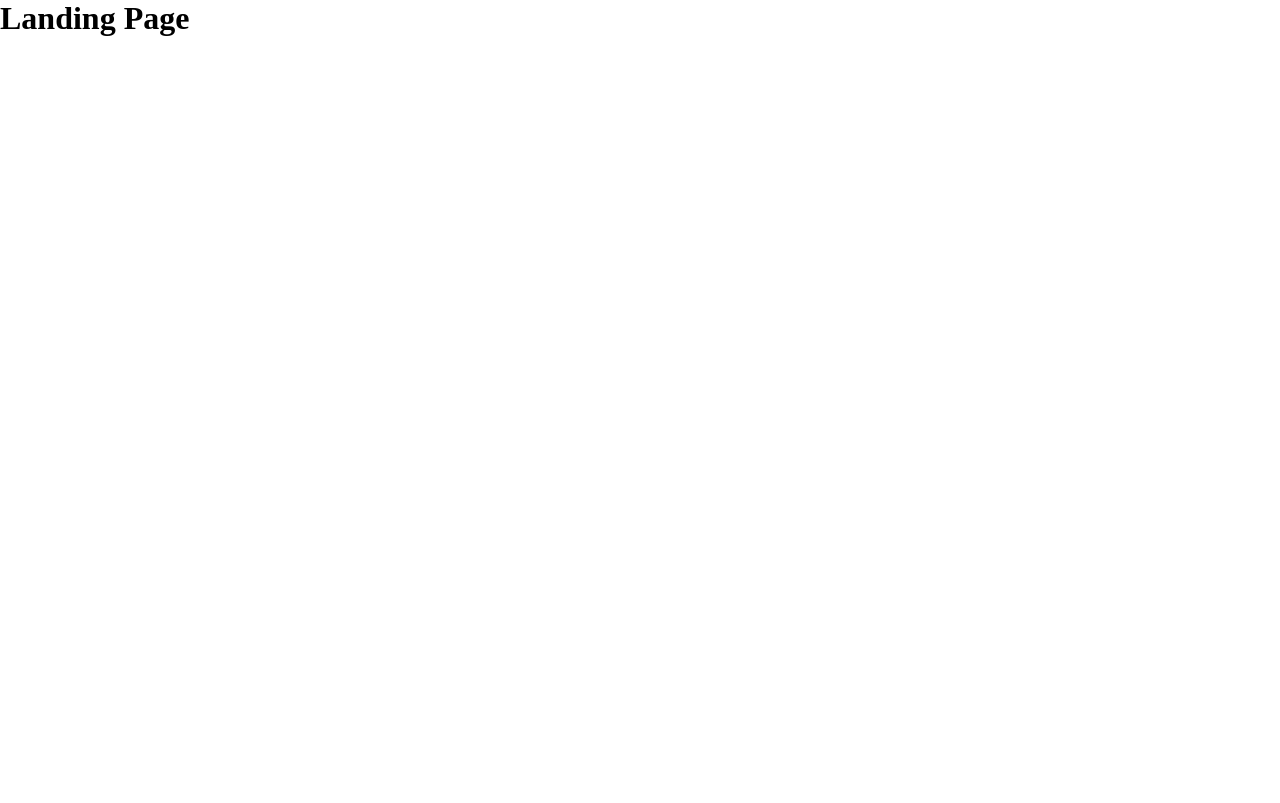
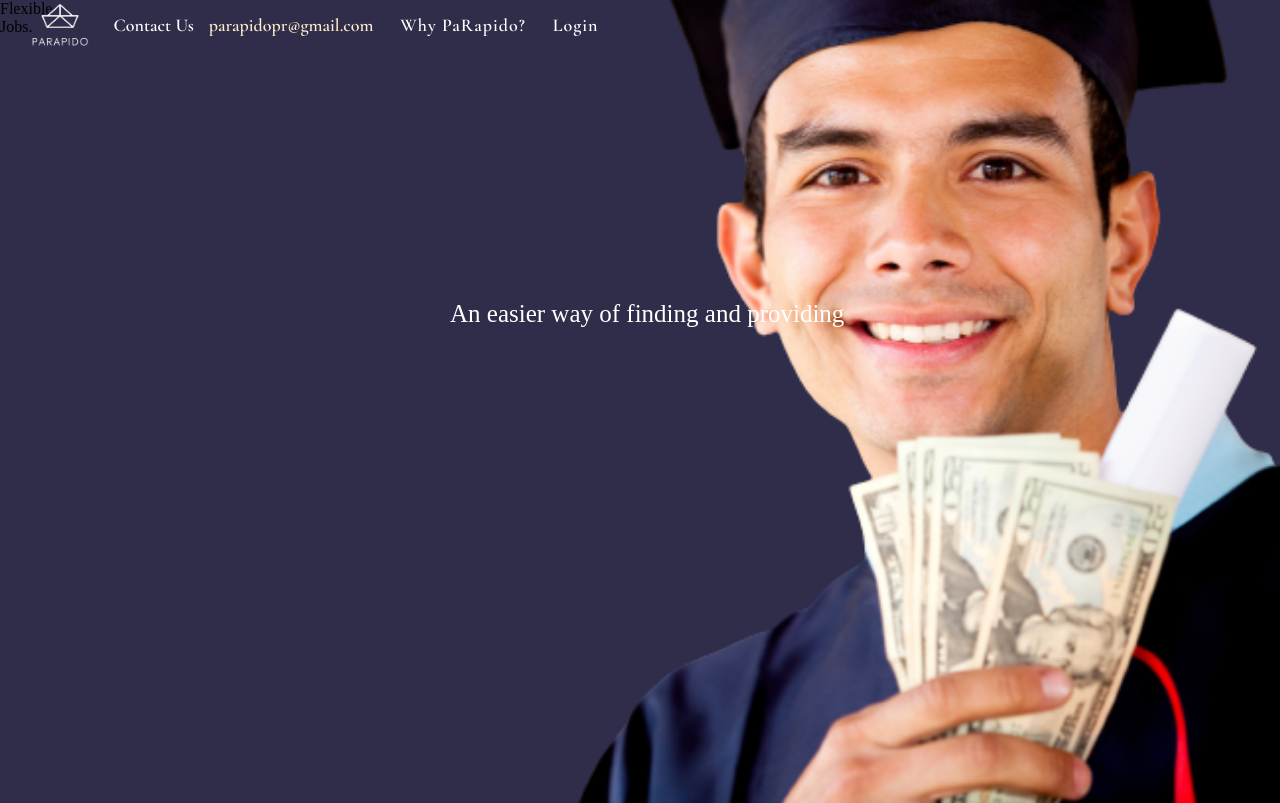
Before and after one commit to Mariie97/Capstone-QWERTY-Dev-Solutions-Team, a React (Create React App) app in the folder parapido-gui/: page / in a window 1280 px wide. Built offline with nearby package versions, Linux system fonts and the light colour scheme.

Commit message:
started and structured landing page, also fixed hyphen property for text break on profile page

```diff
--- a/parapido-gui/src/App.js
+++ b/parapido-gui/src/App.js
@@ -2,8 +2,9 @@
 import React from 'react';
 import { BrowserRouter, Route, Switch, Redirect } from 'react-router-dom'
 import {withCookies} from "react-cookie";
+import LandingPage from "./Components/LandingPage"
 import LoginPage from "./Components/LoginPage";
-import Profile from "./Components/ProfilePage";
+import ProfilePage from "./Components/ProfilePage";
 import JobDashboardPage from "./Components/JobDashboardPage";
 import NavBar from './Components/NavBar';
 
@@ -21,7 +22,7 @@ class App extends React.Component {
                             path='/'
                             render={() => (
                                 <React.Fragment>
-                                <h1>Landing Page</h1>
+                                <LandingPage />
                                 </React.Fragment>
                             )}
                         />
@@ -42,7 +43,7 @@ class App extends React.Component {
                                     <Redirect to='/profile'/> :
                                        <React.Fragment>
                                             <NavBar cookies= {this.props.cookies} />
-                                            <Profile />
+                                            <ProfilePage />
                                        </React.Fragment>
                             )}
                         />
--- /dev/null
+++ b/parapido-gui/src/Components/LandingPage.js
@@ -0,0 +1,47 @@
+import React, { Component } from "react";
+import "../Layouts/LandingPage.css";
+import studentLandingPage from "../Static/Images/Student_LandingPage.png";
+import logo from "../Static/Images/Pa_RapidoLogo.png";
+import { Link } from "react-router-dom";
+
+export class Landing extends Component {
+	componentDidMount() {
+		// webpage background color
+
+		document.body.style.backgroundColor = "#2F2D4A";
+	}
+
+	render() {
+		return (
+			<div>
+				<div className="landingnav">
+					<img className="logostyle" src={logo} alt="Logo" />
+					<ul className="landingnavlinks">
+						<li className="miniflexcontactus">
+							<div style={{ marginRight: 15 }}>Contact Us</div>
+							<div style={{ color: "#ffebcc" }}>parapidopr@gmail.com</div>
+						</li>
+
+						<li>
+							<Link to="/about">Why PaRapido?</Link>
+						</li>
+
+						<li>
+							<Link to="/login">Login</Link>
+						</li>
+					</ul>
+				</div>
+				<img src={studentLandingPage} alt="Landing page" style={studentimage} />
+				<div className="firstparagraph">An easier way of finding and providing</div>
+				<p>Flexible Jobs.</p>
+			</div>
+		);
+	}
+}
+
+const studentimage = {
+	width: 1205,
+	float: "right",
+};
+
+export default Landing;
--- a/parapido-gui/src/Components/LoginPage.js
+++ b/parapido-gui/src/Components/LoginPage.js
@@ -29,7 +29,6 @@ class Login extends Component {
                     this.setState({login_success: true});
                 })}
         })
-
     }
 
     render() {
--- a/parapido-gui/src/Components/ProfileCard.js
+++ b/parapido-gui/src/Components/ProfileCard.js
@@ -1,5 +1,5 @@
 import React from 'react'
-import default_picture from '../Static/Images/defaultprofilepicture.svg'
+import defaultPicture from '../Static/Images/defaultprofilepicture.svg'
 import school_bag from '../Static/Images/school_bag_transparentbg.png'
 import _employer from '../Static/Images/employer.png'
 import _admin from '../Static/Images/admin.png'
@@ -17,7 +17,7 @@ const ProfileCard = (props) => {
     const last_name = "Doe"
     const rating_value = "2.91"
     const cancelled_jobs = 10;
-    const account_type = 1;
+    const account_type = 3;
 
     let acc_type;
 
@@ -49,7 +49,7 @@ const ProfileCard = (props) => {
         <div className = "card">
 
                 <div className = "box-top">
-                    <img className = "profile-image" style={image_resize} src= {default_picture} alt="profile" />
+                    <img className = "profile-image" style={image_resize} src= {defaultPicture} alt="profile" />
                 </div>
 
                 <ul className = "header-list">
--- a/parapido-gui/src/Components/ProfilePage.js
+++ b/parapido-gui/src/Components/ProfilePage.js
@@ -46,7 +46,7 @@ export class Profile extends Component {
             <React.Fragment>
                   <div className="child3-flex-container">
                         <Link to={"/jobdashboard"} className="button" style={{margin: 20}}> My Jobs</Link>
-                        <Link to={"/editprofile"} className="button" > Edit Profile </Link>
+                        <Link to={"/editprofile"} className="button" style={{marginRight: 70}}> Edit Profile </Link>
                     </div>
 
                  <h1 className="profile-header">{first_name} {last_name} </h1>
@@ -60,7 +60,7 @@ export class Profile extends Component {
                         <li>
                             <ul className="body-flex">
                                 <li className= "child-body-flex">Name: </li>
-                                <li className="break-text" style={{paddingTop: 1, paddingLeft: 14}}>Jane Doe </li>
+                                <li   className="break-text" style={{paddingTop: 1, paddingLeft: 14}}>Jane Doe </li>
                             </ul>
 
                         </li>
@@ -80,7 +80,7 @@ export class Profile extends Component {
                         </li>
                             <ul className="body-flex">
                                 <li className= "child1-body-flex">About:</li>
-                                <p className="break-text" style={{paddingLeft: 17 , paddingTop: 2.5}} >I am a really hard working person and am interested in working cleaning different things like plates and stuff.
+                                <p className="break-text" style={{paddingLeft: 17 , paddingTop: 2.5}} >I am a really hard working person and am interested in working cleaninfffkf kkrkkfr rfrormrfrmfrf frjrofjrofrfrrojfrojfr frofjfrfg different things like plates and stuff.
                                 </p>
                             </ul>
 
--- /dev/null
+++ b/parapido-gui/src/Layouts/LandingPage.css
@@ -0,0 +1,76 @@
+@import url("https://fonts.googleapis.com/css2?family=Cormorant+Garamond:ital,wght@0,400;0,600;1,300;1,500&display==swap");
+
+/* nav box */
+
+.landingnav {
+	display: flex;
+	align-items: center;
+	height: 50px;
+	font-family: "Cormorant Garamond";
+	font-weight: bold;
+	font-size: 18px;
+	margin-bottom: 40px; /* moves the elements below the nav bar */
+	position: fixed;
+	width: 100%;
+}
+
+/* contact and email */
+
+.miniflexcontactus {
+	display: flex;
+	flex-direction: row;
+	color: white;
+
+	/* testing purposes*/
+	/* background-color: crimson; */
+}
+
+/* each item on the nav bar excpt the logo*/
+
+.landingnavlinks {
+	display: block;
+
+	/* testing purposes */
+	/* background-color: turquoise; */
+	position: relative;
+	width: 100%;
+	display: flex;
+	justify-content: space-around;
+	color: white;
+	width: 40%;
+}
+
+.landingnavlinks li {
+	list-style: none;
+}
+
+.landingnavlinks a {
+	color: white;
+	text-decoration: none;
+	letter-spacing: 1px;
+}
+
+.landingnavlinks a:hover {
+	color: burlywood;
+}
+
+/* body text*/
+
+.firstparagraph {
+	color: white;
+	position: fixed;
+	top: 300px;
+	left: 450px;
+	font-family: "Times New Roman";
+	font-size: 25px;
+	white-space: pre;
+
+	/* it does it on big screen - break the text */
+
+	/* white-space: pre-wrap;
+	width: 400px;
+	height:10px;
+	padding: 10px;
+	border: solid 1px #ccc;
+	word-break: break-all; */
+}
--- a/parapido-gui/src/Layouts/ProfilePage.css
+++ b/parapido-gui/src/Layouts/ProfilePage.css
@@ -81,7 +81,7 @@
 
 .child3-flex-container {
 	margin-top: 0px;
-	margin-left: 60px;
+	float: right;
 }
 
 /* flex within the body text for bold and spacing */
@@ -125,6 +125,10 @@
 	padding-left: 5px;
 	padding-bottom: 10px;
 	text-align: justify;
-	word-break: break-all;
-	line-height: 1.5;
+	/* word-break: break-all; */
+	word-break: break-word;
+	hyphens: auto;
+	-moz-hyphens: auto;
+	-ms-hyphens: auto;
+	-webkit-hyphens: auto;
 }
```
Also changed, not shown: parapido-gui/src/Static/Images/Student_LandingPage.png (added).
